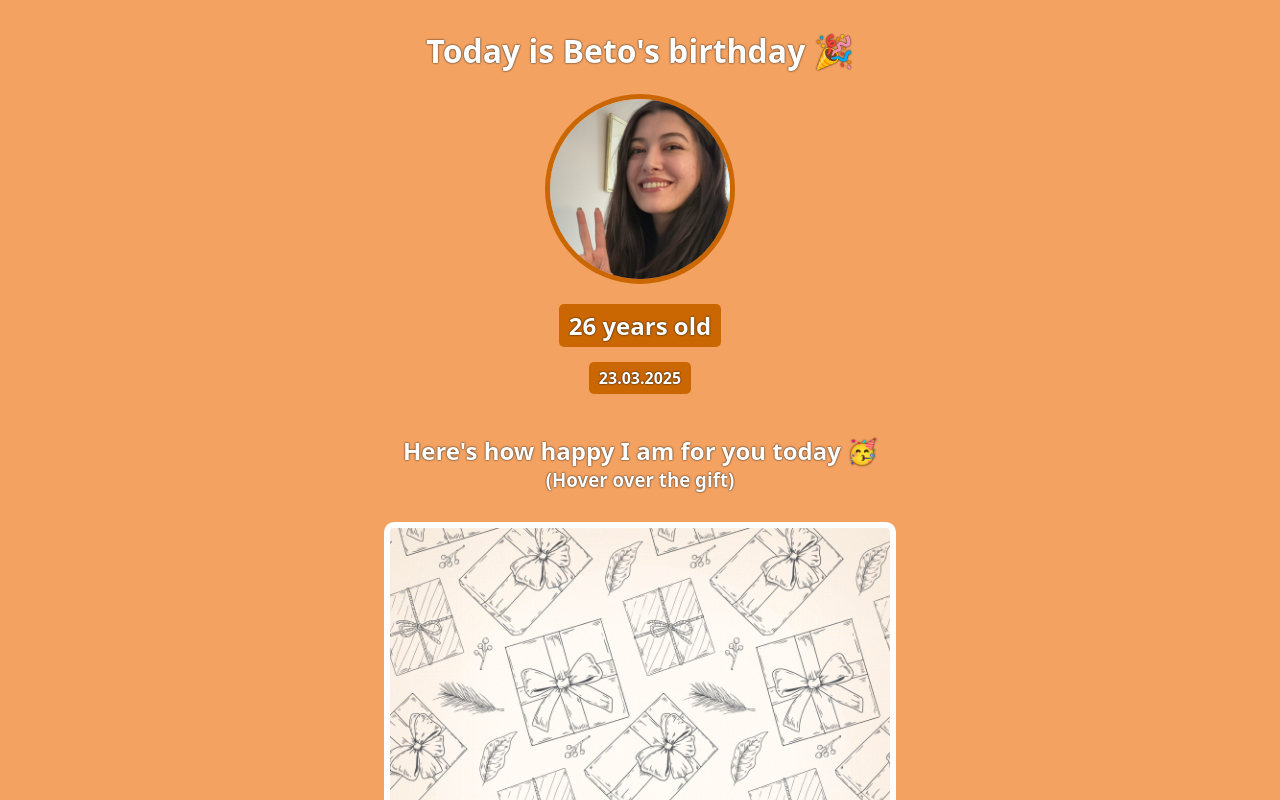
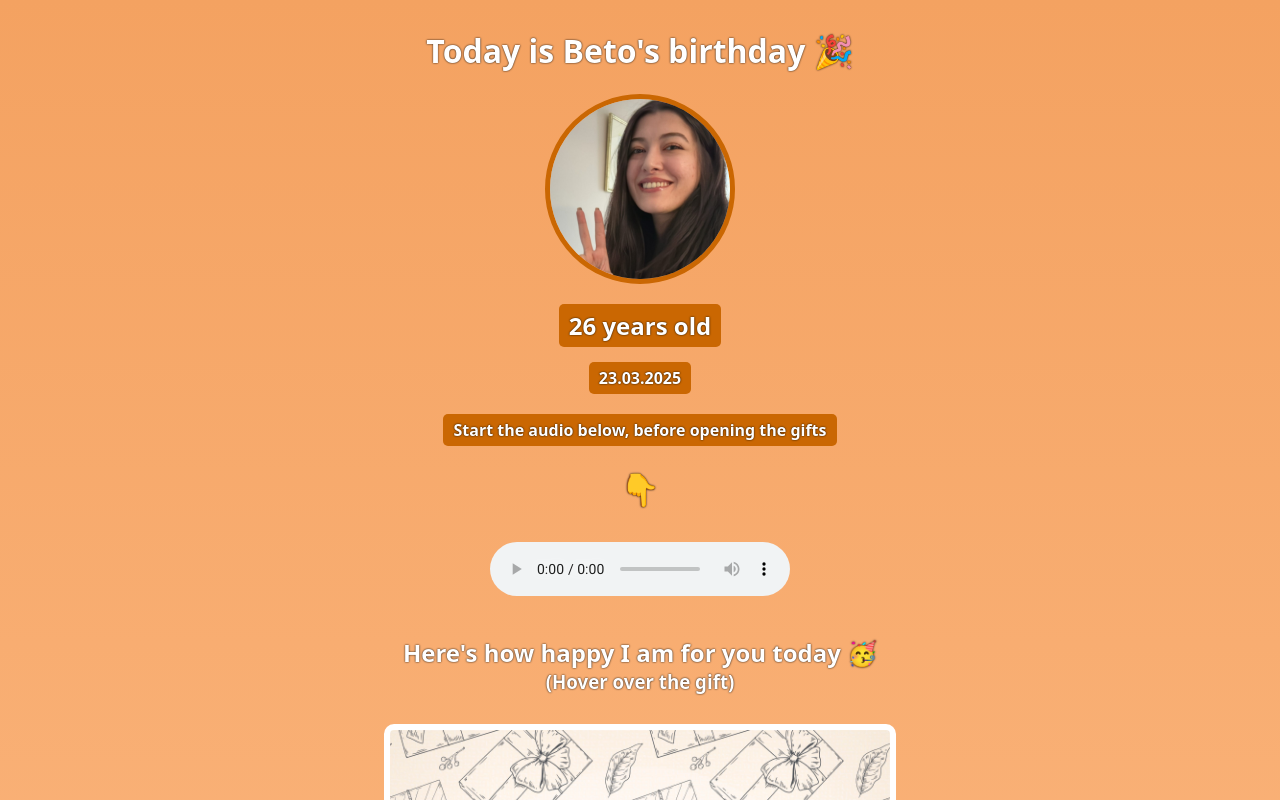
Before and after one commit to ezgi-karaca/birthday-giftcard, a plain HTML site: page index.html in a window 1280 px wide. Shown: the top 800 px of the page. Drawn offline with Linux system fonts and the light colour scheme; a web font is replaced by a local one.

Commit message:
added audio and roles for the divs

```diff
--- a/index.html
+++ b/index.html
@@ -5,6 +5,7 @@
   <link rel="preconnect" href="https://fonts.gstatic.com" crossorigin>
   <link href="https://fonts.googleapis.com/css2?family=Exo+2:ital,wght@0,100..900;1,100..900&family=Happy+Monkey&family=Orbitron:wght@400..900&family=Roboto:ital,wght@0,100;0,300;0,400;0,500;0,700;0,900;1,100;1,300;1,400;1,500;1,700;1,900&display=swap" rel="stylesheet">
     <link rel="stylesheet" href="styles.css">
+    <title>It's Beto's Birthday!</title>
   </head>
 
   <body>
@@ -13,11 +14,14 @@
       <img id="beto" src="/images/beto.jpg">
       <h2 id="beto-age">26 years old</h2>
       <h4 id="beto-date">23.03.2025</h4>
+      <h4 id="audio-text">Start the audio below, before opening the gifts</h4>
+      <p id="emoji">👇</p>
+      <audio src="/audio/'I'll Be There For You' (Friends Theme Song) [s2TyVQGoCYo].mp3" controls></audio>
     </div>
     <div class="gift-section">
       <h2 class="gift-title">Here's how happy I am for you today 🥳</h2>
       <h3 class="gift-hint">(Hover over the gift)</h3>
-      <div class="gift-img" id="first-gift"></div>
+      <div class="gift-img" id="first-gift" role="img" aria-label="A wrapped present. When hovered over, it changes to reveal a GIF of two friends cheering and jumping."></div>
     </div>
     <div class="gift-section">
       <h2 class="gift-title">How people react when you enter the room 😍</h2>
@@ -32,8 +36,9 @@
       <div class="gift-img" id="fourth-gift"></div>
     </div>
     <div class="gift-section">
-      <h2 class="gift-title">This one's for you, Betom 🥂</h2>
+      <h2 class="gift-title">This one's for you! 🥂</h2>
       <div class="gift-img" id="gift-img-cheers"></div>
   </div>
+  <h2 class="gift-title">That's all from me. <em>Chao!</em></h2>
   </body>
 </html>
--- a/styles.css
+++ b/styles.css
@@ -1,7 +1,7 @@
 body {
   font-family: "Happy Monkey", system-ui;
   text-align: center;
-  background: #f4a261;
+  background: linear-gradient(#f4a261, rgb(255, 192, 141), #f4a261);
   color: #ffffff;
 }
 
@@ -33,6 +33,17 @@ h1, h2, h3, h4, p {
   margin: 0;
   padding: 5px 10px;
   border-radius: 5px;
+}
+
+#audio-text {
+  background: #ca6702 ;
+  margin-top: 20px;
+  padding: 5px 10px;
+  border-radius: 5px;
+}
+#emoji{
+  margin-top: 0;
+  font-size: xx-large;
 }
 .gift-section {
   margin-top: 40px;
@@ -80,6 +91,7 @@ h1, h2, h3, h4, p {
 }
 #gift-img-cheers {
   height: 300px;
+
 }
 
 #gift-img-cheers:hover {
```
Also changed, not shown: 1 other file.
